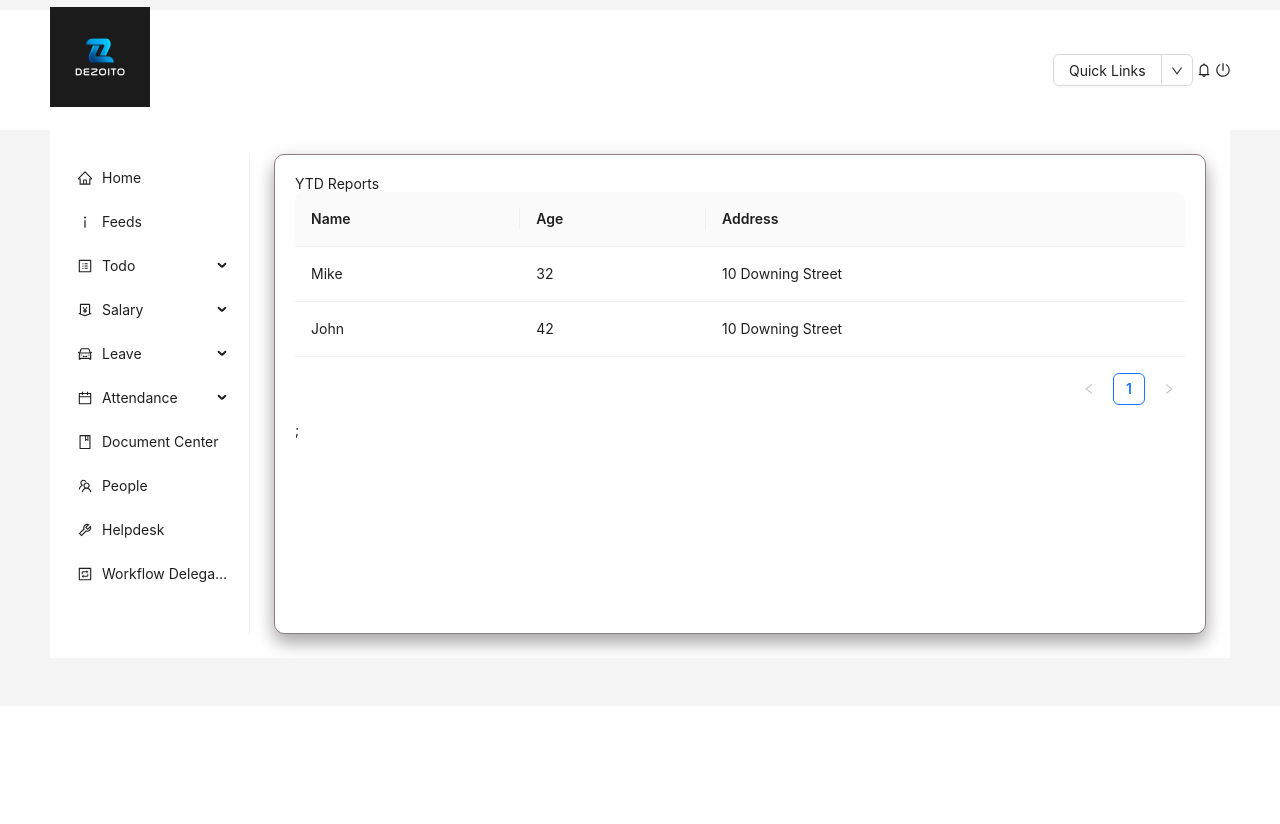
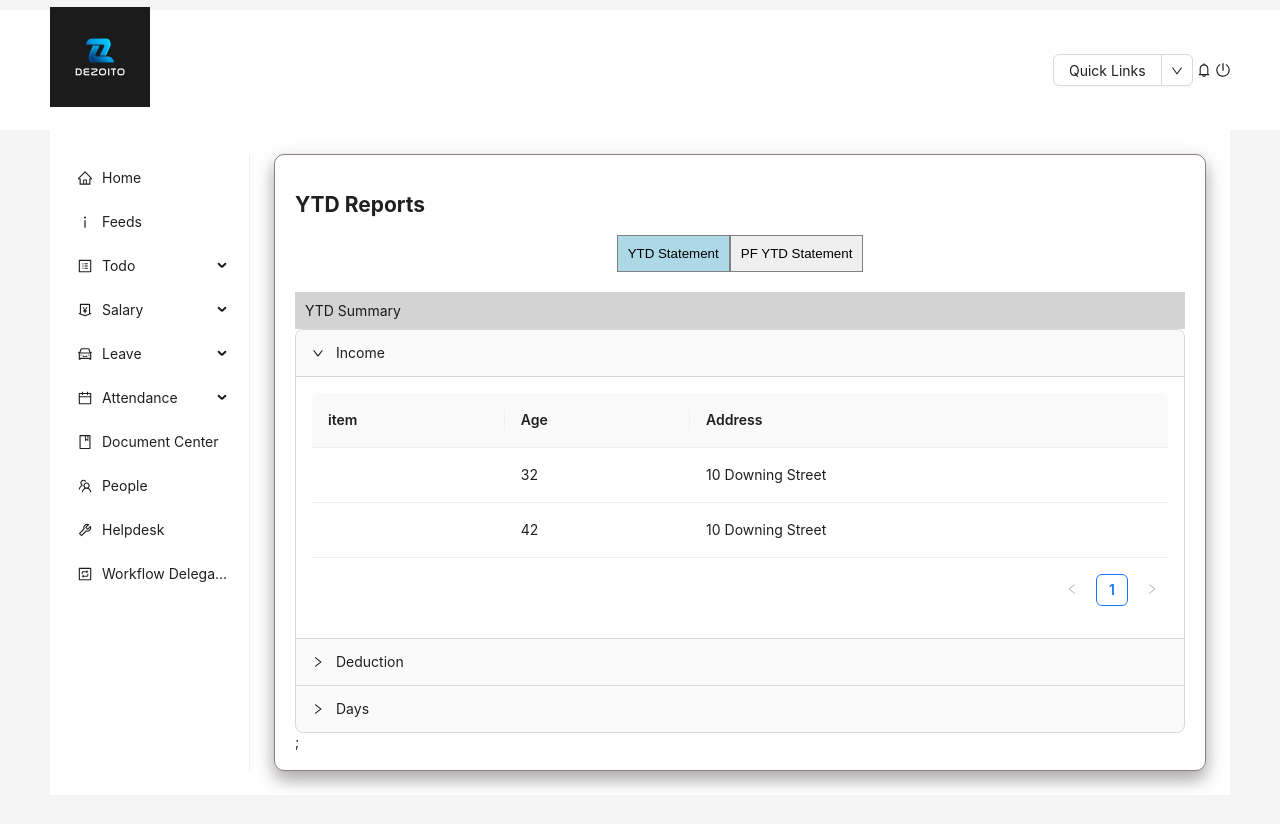
Before and after one commit to dev-krishnaSuresh/hrmsFrontendCustomer, a React (Create React App) app: page /salary/ytdreports in a window 1280 px wide. Shown: the top 824 px of the page. Before the commit the page ends 800 px from the top, so only its background shows below. Built offline with nearby package versions, Linux system fonts and the light colour scheme.

Commit message:
29.11.23

```diff
--- a/src/components/Leave/Leaveapply.js
+++ b/src/components/Leave/Leaveapply.js
@@ -1,7 +1,36 @@
-import React from "react";
-
+import React, { useState } from "react";
+import { Button, Radio, Tabs } from "antd";
+import "../style.css";
 function Leaveapply() {
-  return <div>Leaveapply</div>;
+  const [size, setSize] = useState("apply");
+  console.log("size", size);
+  return (
+    <div>
+      Leaveapply
+      <div className="leaveinfo">
+        <Radio.Group value={size} onChange={(e) => setSize(e.target.value)}>
+          <Radio.Button
+            className={size == "apply" ? "radioActive" : ""}
+            value="apply"
+          >
+            Apply
+          </Radio.Button>
+          <Radio.Button
+            className={size == "pending" ? "radioActive" : ""}
+            value="pending"
+          >
+            Pending
+          </Radio.Button>
+          <Radio.Button
+            className={size == "history" ? "radioActive" : ""}
+            value="history"
+          >
+            History
+          </Radio.Button>
+        </Radio.Group>
+      </div>
+    </div>
+  );
 }
 
 export default Leaveapply;
--- a/src/components/Salary/ITStatements.js
+++ b/src/components/Salary/ITStatements.js
@@ -1,7 +1,64 @@
 import React from "react";
-
+import "../style.css";
+import { Card, Col, Row } from "antd";
 function ITStatements() {
-  return <div>ITStatements</div>;
+  return (
+    <div className="itinfo">
+      ITStatements
+      <Row gutter={(16, 16)}>
+        <Col span={4}>
+          <Card
+            headStyle={{ fontSize: 12 }}
+            className="taxcalculation"
+            title="TAX calculated as per"
+            bordered={false}
+          >
+            Old Tax REGIME
+          </Card>
+        </Col>
+        <Col span={4}>
+          <Card
+            headStyle={{ fontSize: 12 }}
+            className="taxcalculation"
+            title="Net tax in Rupees"
+            bordered={false}
+          >
+            0.00
+          </Card>
+        </Col>
+        <Col span={4}>
+          <Card
+            headStyle={{ fontSize: 12 }}
+            className="taxcalculation"
+            title="Total tax due in Rupees"
+            bordered={true}
+          >
+            0.00
+          </Card>
+        </Col>
+        <Col span={4}>
+          <Card
+            headStyle={{ fontSize: 12 }}
+            className="taxcalculation"
+            title="Tax Deduction per month in Rupees"
+            bordered={false}
+          >
+            0.00
+          </Card>
+        </Col>
+        <Col span={4}>
+          <Card
+            headStyle={{ fontSize: 12 }}
+            className="taxcalculation"
+            title="Remaining Months"
+            bordered={false}
+          >
+            3
+          </Card>
+        </Col>
+      </Row>
+    </div>
+  );
 }
 
 export default ITStatements;
--- a/src/components/Salary/YTDReports.js
+++ b/src/components/Salary/YTDReports.js
@@ -1,7 +1,19 @@
-import React from "react";
+import React, { useState } from "react";
 import { Space, Table, Tag } from "antd";
+import { Switch } from "antd";
+import "../style.css";
+import { Collapse } from "antd";
+const YTDReports = () => {
+  const [isButton1Active, setIsButton1Active] = useState(true);
 
-function YTDReports() {
+  const handleButtonClick = (buttonNumber) => {
+    if (buttonNumber === 1 && !isButton1Active) {
+      setIsButton1Active(true);
+    } else if (buttonNumber === 2 && isButton1Active) {
+      setIsButton1Active(false);
+    }
+  };
+
   const dataSource = [
     {
       key: "1",
@@ -19,9 +31,9 @@ function YTDReports() {
 
   const columns = [
     {
-      title: "Name",
-      dataIndex: "name",
-      key: "name",
+      title: "item",
+      dataIndex: "item",
+      key: "item",
     },
     {
       title: "Age",
@@ -35,12 +47,73 @@ function YTDReports() {
     },
   ];
 
+  const items = [
+    {
+      key: "1",
+      label: "Income",
+      children: <Table dataSource={dataSource} columns={columns} />,
+    },
+    {
+      key: "2",
+      label: "Deduction",
+      children: <Table dataSource={dataSource} columns={columns} />,
+    },
+    {
+      key: "3",
+      label: "Days",
+      children: <Table dataSource={dataSource} columns={columns} />,
+    },
+  ];
+  const onChange = (key) => {
+    console.log(key);
+  };
   return (
-    <div>
-      YTD Reports
-      <Table dataSource={dataSource} columns={columns} />;
+    <div className="YTDContent">
+      <h2> YTD Reports</h2>
+      <div className="YTDReports">
+        <button
+          onClick={() => handleButtonClick(1)}
+          // disabled={isButton1Active}
+          className={
+            isButton1Active
+              ? "YTDStatementbtnActive"
+              : "YTDStatementbtnInactive"
+          }
+        >
+          YTD Statement
+        </button>
+        <button
+          onClick={() => handleButtonClick(2)}
+          // disabled={!isButton1Active}
+          className={
+            !isButton1Active
+              ? "YTDStatementbtnActive"
+              : "YTDStatementbtnInactive"
+          }
+        >
+          PF YTD Statement
+        </button>
+      </div>
+      <div>
+        {isButton1Active ? (
+          <div>
+            <div className="YTDSumary">YTD Summary</div>
+            <Collapse
+              items={items}
+              defaultActiveKey={["1"]}
+              onChange={onChange}
+            />
+            ;
+          </div>
+        ) : (
+          <div>
+            <div className="YTDSumary">PF YTD Summary</div>
+            <Table dataSource={dataSource} columns={columns} />;
+          </div>
+        )}
+      </div>
     </div>
   );
-}
+};
 
 export default YTDReports;
--- a/src/components/style.css
+++ b/src/components/style.css
@@ -100,3 +100,46 @@
 .payslipContent .deductions {
   width: 30%;
 }
+.YTDReports {
+  display: flex;
+  justify-content: center;
+}
+.YTDContent {
+  text-align: start;
+}
+.YTDSumary {
+  margin-top: 20px;
+  display: flex;
+  justify-content: start;
+  background-color: lightgray;
+  padding: 10px;
+}
+.YTDStatementbtnActive {
+  border: 1px solid gray;
+  background-color: lightblue;
+  padding: 10px;
+}
+.YTDStatementbtnInactive {
+  border: 1px solid gray;
+  padding: 10px;
+}
+.taxcalculation {
+  font-size: 14px;
+}
+.itinfo {
+  padding-top: 20px;
+  display: flex;
+  justify-content: center;
+  height: 60vh;
+  background-color: gray;
+}
+.taxcalculation {
+  min-height: 150px;
+}
+.leaveinfo {
+  display: flex;
+  justify-content: center;
+}
+.radioActive {
+  background-color: blue;
+}
```
